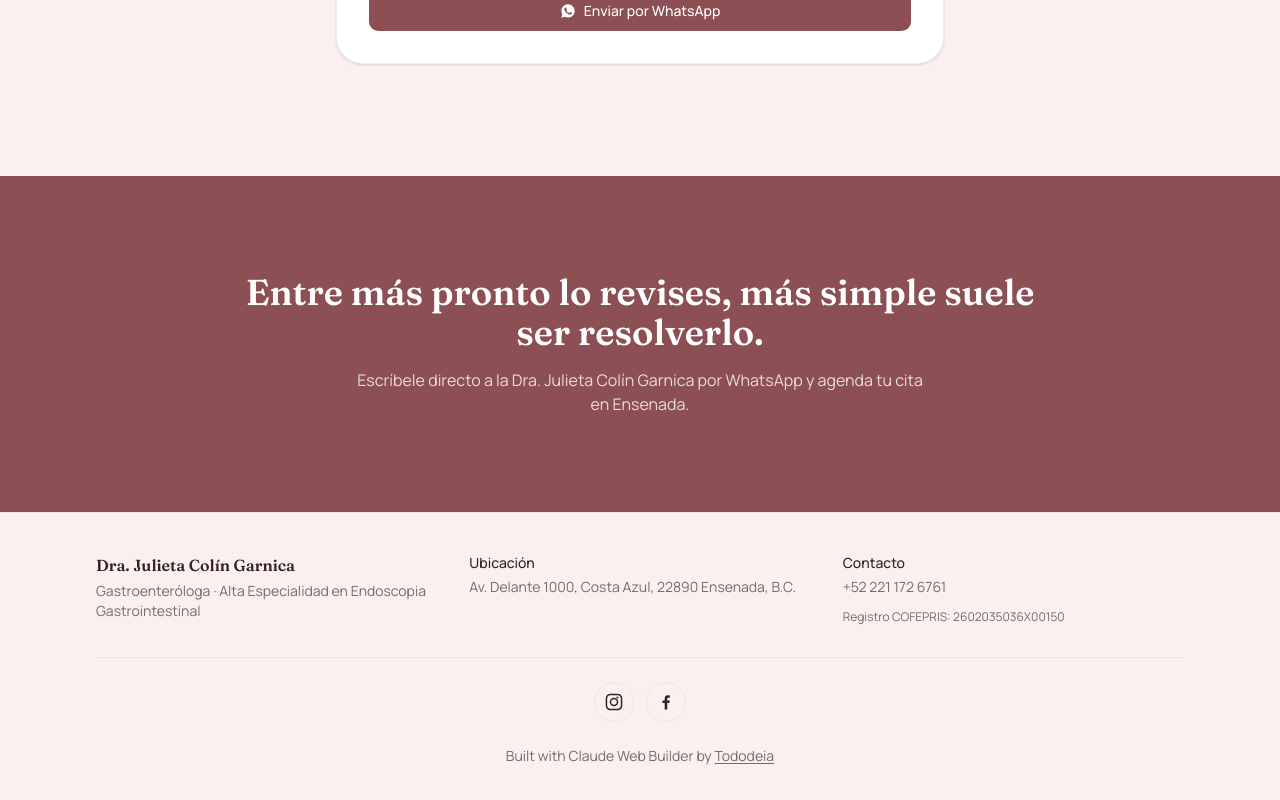
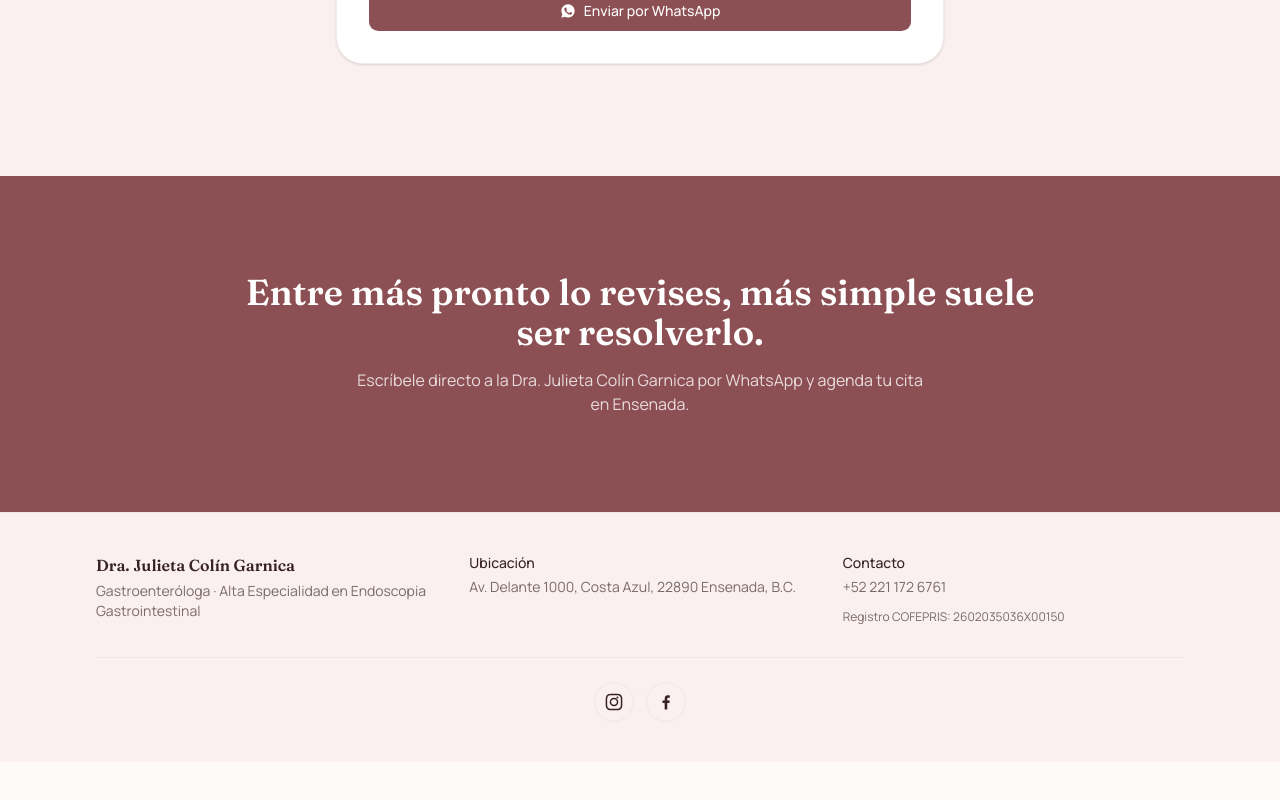
Before and after one commit to angelkhalel9-ai/Julieta-colin-web, a Next.js app: page / in a window 1280 px wide. Shown: the part 6072-6872 px from the top of the page. After the commit the page ends 6834 px from the top, so only its background shows below. Built offline with nearby package versions, Linux system fonts and the light colour scheme.

Commit message:
Remove builder credit line from footer

```diff
--- a/src/components/layout/footer.tsx
+++ b/src/components/layout/footer.tsx
@@ -49,18 +49,6 @@ export function Footer() {
             <FacebookIcon className="h-5 w-5" />
           </a>
         </div>
-
-        <div className="mt-6 text-center text-sm text-muted-foreground">
-          Built with Claude Web Builder by{" "}
-          <a
-            href="https://tododeia.com"
-            target="_blank"
-            rel="noopener noreferrer"
-            className="underline underline-offset-2 hover:text-foreground"
-          >
-            Tododeia
-          </a>
-        </div>
       </div>
     </footer>
   );
```
